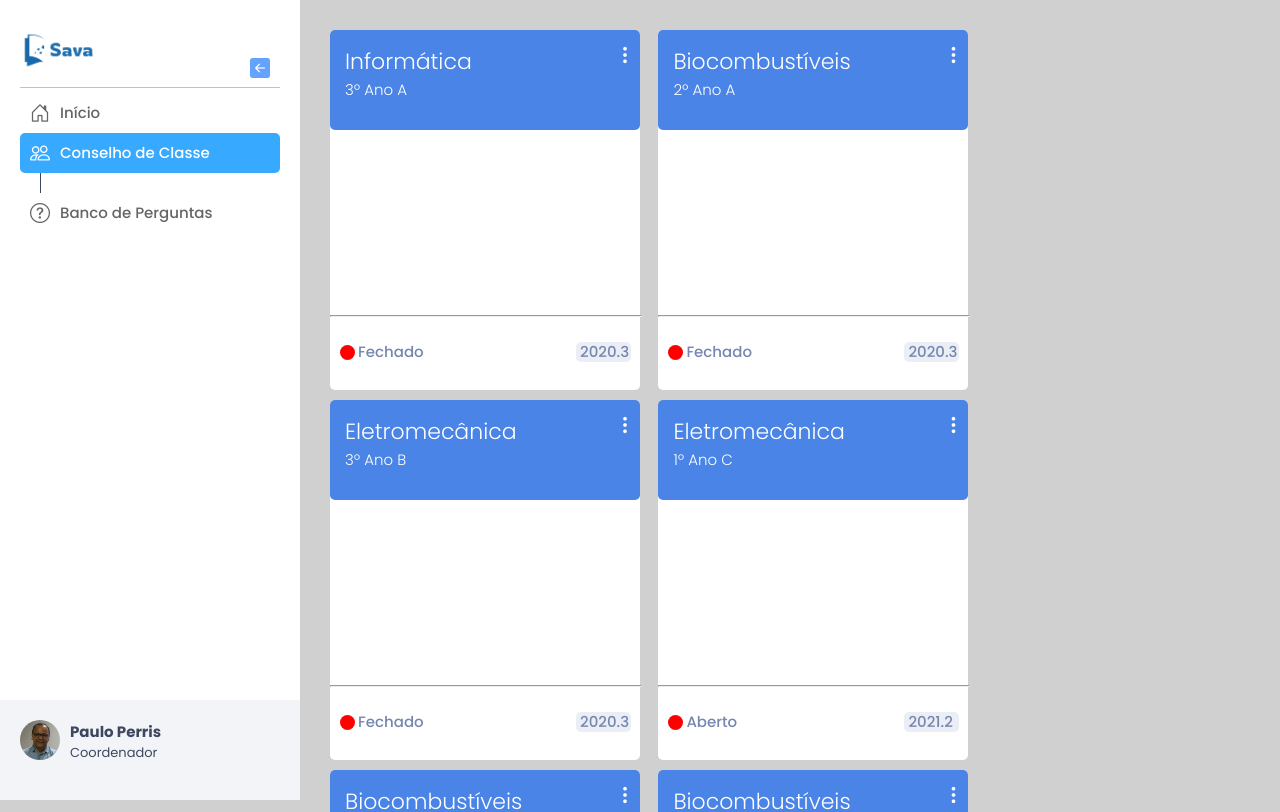
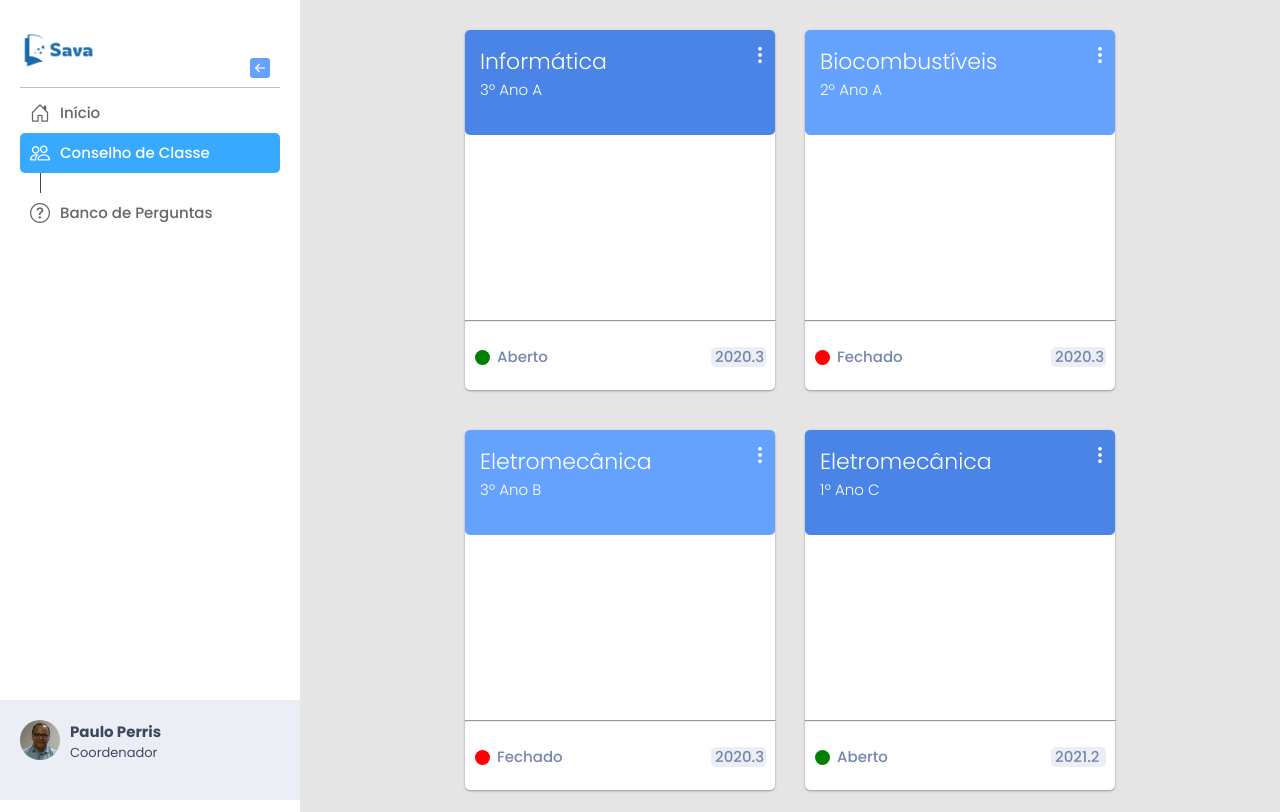
Before and after one commit to jonatasfbastos/sava_front, a React (Create React App) app: page /conselho_de_classe in a window 1280 px wide. Shown: the top 812 px of the page. Built offline with nearby package versions, Linux system fonts and the light colour scheme.

Commit message:
some fixes in class council card

```diff
--- a/src/App.css
+++ b/src/App.css
@@ -32,14 +32,11 @@ li {
   list-style-type: none;
 }
 
-body {
-  background-color: #eee;
-}
-
 .container {
   margin-left: 300px;
   transition: margin-left .2s ease-in;
   padding: 30px;
+  background: #E5E5E5;
 }
 
 .container.inactive {
--- a/src/components/card-item/card-item.css
+++ b/src/components/card-item/card-item.css
@@ -1,32 +1,22 @@
-body{
-    background-color: #D0D0D0;
-  }
-
-/* .test{
-   background: red;
-   width: 100px;
-   height: 100px;
-
-
- }  */
-
-.body{
+.card-body{
     background-color: #ffffff;
     border-radius: 5px;
     width: 310px;
     height: 360px;
-    margin-right: 2%;
     margin-bottom: 10px;
-    float: left;
+    box-shadow: 0 1px 3px rgba(0,0,0,0.12), 0 1px 2px rgba(0,0,0,0.24);
+  transition: all 0.3s cubic-bezier(.25,.8,.25,1);
 }
 
 .top{
     width: 100%;
-    height: 100px;
-    background-color: #4A84E6;
+    height: 105px;
+    background-color: var(--light-blue-2);
     border-radius: 5px;
+}
 
-
+.top.open{
+    background-color: var(--light-blue-1);
 }
 
   .top h2{
@@ -59,15 +49,13 @@ body{
     margin-top: 185px;
   }
 
-  .footer h2.fechado{
+  .footer h2.status{
     margin-top: 25px;
-    margin-left: 28px;
+    margin-left: 32px;
     position: absolute;
     color: #7587B0;
     font-size: 15px;
     font-weight: 500;
-
-
   }
 
   .footer h2.ano{
@@ -83,8 +71,15 @@ body{
     width: 15px;
     height: 15px;
     border-radius: 50%;
-    background-color: red;
     margin: 30px 20px 1px 10px;
+}
+
+.circleOpen {
+    background: green;
+}
+
+.circleClose{
+    background: red;
 }
 
 .background_ano {
--- a/src/components/card-item/card-item.jsx
+++ b/src/components/card-item/card-item.jsx
@@ -4,10 +4,11 @@ import './card-item.css';
 
 
 const CardItem = (props) =>{
-    const {subject, classYear, status, quarter} = props;
+    const {subject, classYear, isOpened, quarter} = props;
     return(
-        <div className="body">
-            <div className="top">
+        <div className="card-item-container">
+            <div className="card-body ">
+                <div className={`top ${isOpened ? "open" : "close"}`}>
                     <div className="icon">
                         <i class="bi bi-three-dots-vertical"></i>
                     </div>
@@ -16,16 +17,19 @@ const CardItem = (props) =>{
                 </div>
                 <div className="footer">
                     <hr className="line"/>
-                <div className="fechado">
-                    <h2 className="fechado">{status}</h2>
+                    <div className="status">
+                        <h2 className="status">{`${isOpened ? "Aberto" : "Fechado"}`}</h2>
                     </div>
-                <div className="fechado">
-                    <div className="circle"></div>
+                    <div className="isOpened">
+                        {console.log(`circle circle${isOpened ? "Open" : "Close"}`)}
+                        <div className={`circle circle${isOpened ? "Open" : "Close"}`}></div>
                         <div className="background_ano"></div>
                         <h2 className="ano">{quarter}</h2>
                     </div>
                 </div>
             </div>
+        </div>
+
     );
 }
 
--- a/src/components/card/card.css
+++ b/src/components/card/card.css
@@ -1,5 +1,14 @@
-.card-container{
-  display: flex;
-  flex-wrap: wrap;
-  justify-content: space-between;
+.cards-container{
+	display: flex;
+	flex-wrap: wrap;
+	display: flex;
+	align-items: center;
+	justify-content: center;
+	row-gap: 30px;
+	gap: 30px;
+	/*
+
+	flex-wrap: wrap;
+
+	margin: auto; */
 }
--- a/src/components/card/card.jsx
+++ b/src/components/card/card.jsx
@@ -1,4 +1,4 @@
-import React, { Component } from 'react';
+import React from 'react';
 import './card.css';
 import CardItem from '../card-item/card-item';
 
@@ -6,49 +6,49 @@ const cardItems = [
 	{
 		subject: "Informática",
 		classYear: "3º Ano A",
-      status: "Fechado",
+		isOpened: true,
 		quarter: "2020.3"
 	},
 	{
 		subject: "Biocombustíveis",
 		classYear: "2º Ano A",
-      status: "Fechado",
+		isOpened: false,
 		quarter: "2020.3"
 	},
 	{
 		subject: "Eletromecânica",
 		classYear: "3º Ano B",
-      status: "Fechado",
+		isOpened: false,
 		quarter: "2020.3"
 	},
 	{
 		subject: "Eletromecânica",
 		classYear: "1º Ano C",
-		status: "Aberto",
+		isOpened: true,
 		quarter: "2021.2"
 	},
 	{
 		subject: "Biocombustíveis",
 		classYear: "1º Ano C",
-		status: "Fechado",
+		isOpened: false,
 		quarter: "2020.2"
 	},
 	{
 		subject: "Biocombustíveis",
 		classYear: "2º Ano A",
-		status: "Fechado",
+		isOpened: false,
 		quarter: "2020.3"
 	},
 	{
 		subject: "Eletromecânica",
 		classYear: "3º Ano B",
-		status: "Fechado",
+		isOpened: false,
 		quarter: "2020.3"
 	},
 	{
 		subject: "Informática",
 		classYear: "2º Ano A",
-		status: "Aberto",
+		isOpened: true,
 		quarter: "2020.2"
 	},
 ]
@@ -62,7 +62,7 @@ const Card = () => {
 					key={index}
 					subject={cardItem.subject}
 					classYear={cardItem.classYear}
-                    status={cardItem.status}
+					isOpened={cardItem.isOpened}
 					quarter={cardItem.quarter}
 				/>
 
--- a/src/components/side-bar/side-bar.css
+++ b/src/components/side-bar/side-bar.css
@@ -89,7 +89,7 @@
 .side-bar-footer {
     width: 100%;
     height:  100px;
-    background: var(--light-gray-4);
+    background: var(--light-gray-3);
     position: absolute;
     bottom: 0;
     left: 0;
--- a/src/pages/class-council/class-council.jsx
+++ b/src/pages/class-council/class-council.jsx
@@ -1,5 +1,6 @@
 import React from 'react';
 import Card from '../../components/card/card';
+
 const ClassCouncil = () => {
     return <div>
         <Card/>
```
Lines whose indentation alone changed are shown as unchanged.
